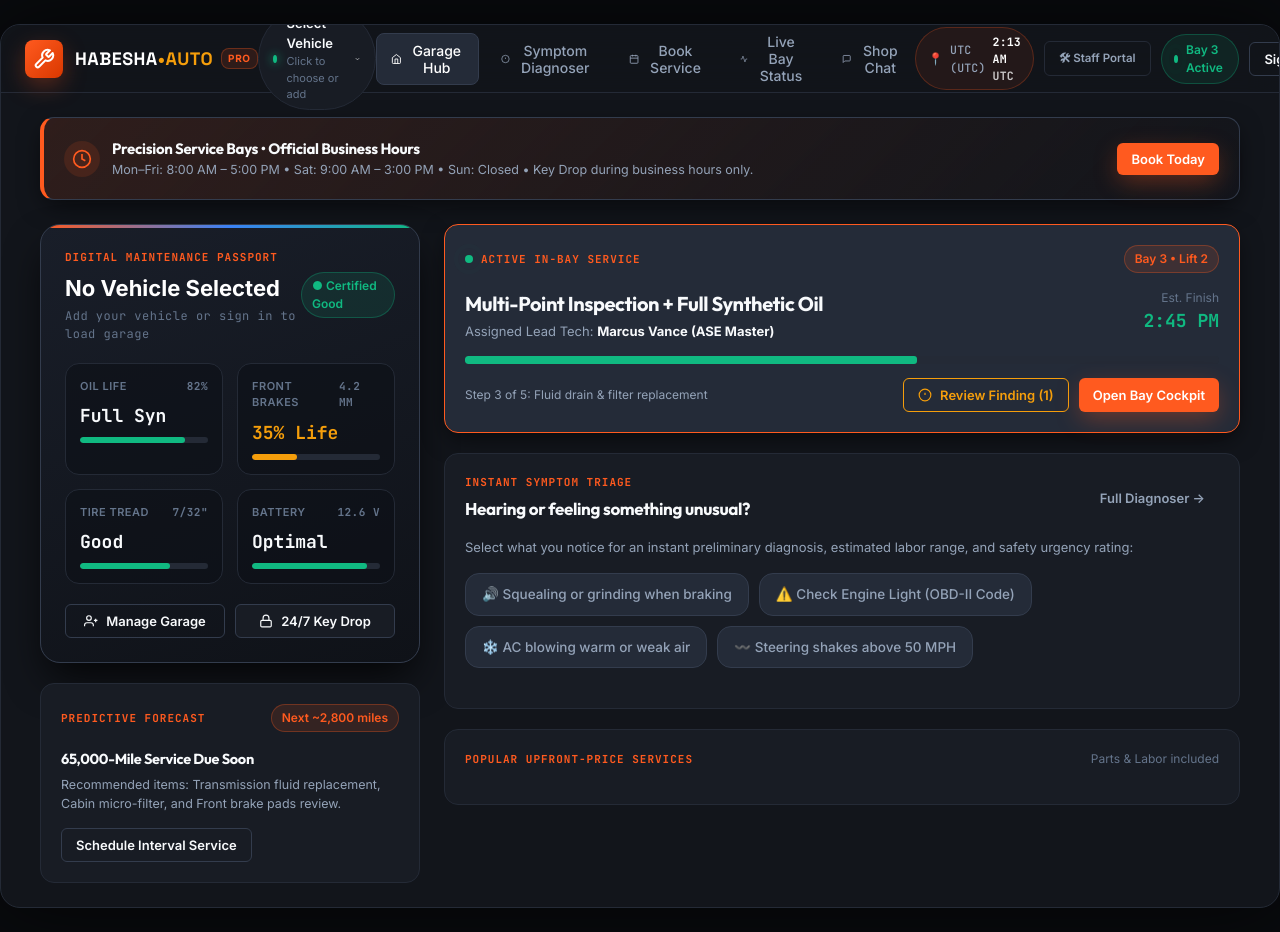
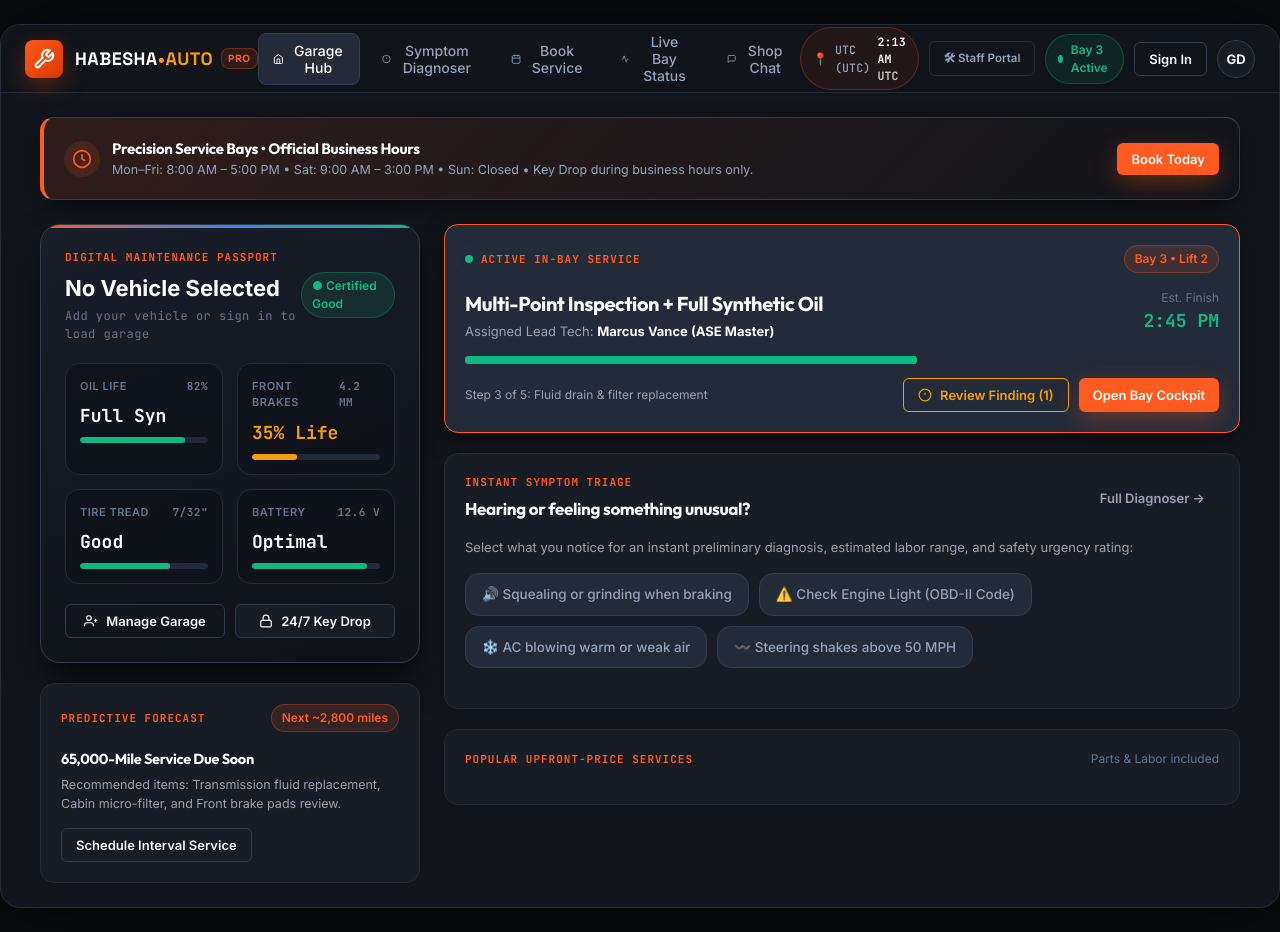
Before and after one commit to ayagirma/Habesha-Auto, a website: page client/index.html in a window 1280 px wide. Drawn offline with Linux system fonts and the light colour scheme.

Commit message:
style: remove vehicle selector pill from top nav to declutter header spacing

```diff
--- a/client/index.html
+++ b/client/index.html
@@ -28,15 +28,6 @@
       </div>
     </div>
 
-    <!-- Active Vehicle Selector Pill -->
-    <div class="vehicle-selector-pill" id="nav-veh-selector" title="Switch or add vehicles in your garage">
-      <div class="veh-dot"></div>
-      <div>
-        <div class="veh-pill-text" id="nav-veh-name">Select Vehicle</div>
-        <div class="veh-pill-sub" id="nav-veh-vin">Click to choose or add</div>
-      </div>
-      <svg width="14" height="14" viewBox="0 0 24 24" fill="none" stroke="currentColor" stroke-width="2"><path d="M6 9l6 6 6-6"/></svg>
-    </div>
 
     <!-- Desktop Navigation Links -->
     <nav class="desktop-nav-links">
```
